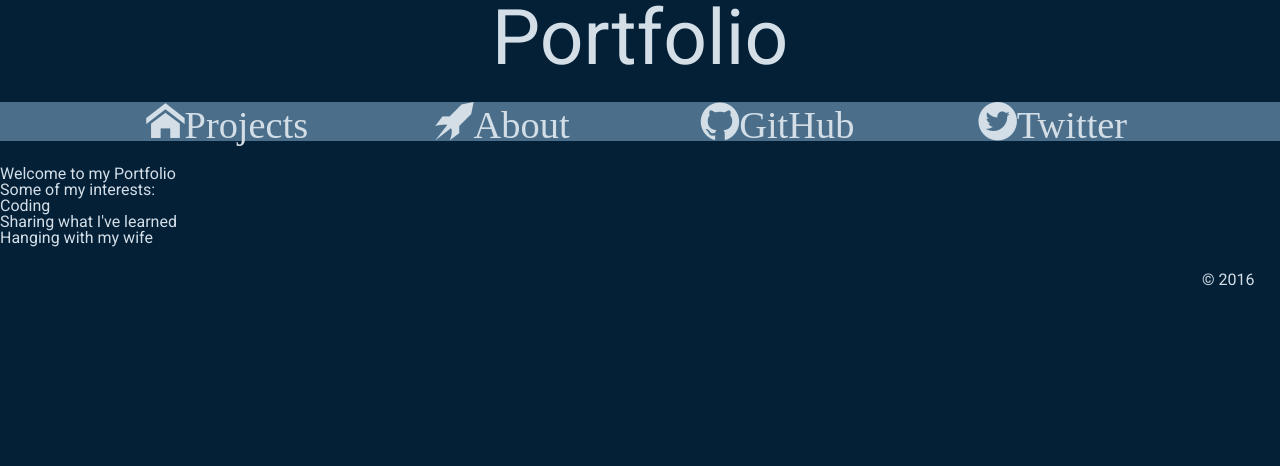
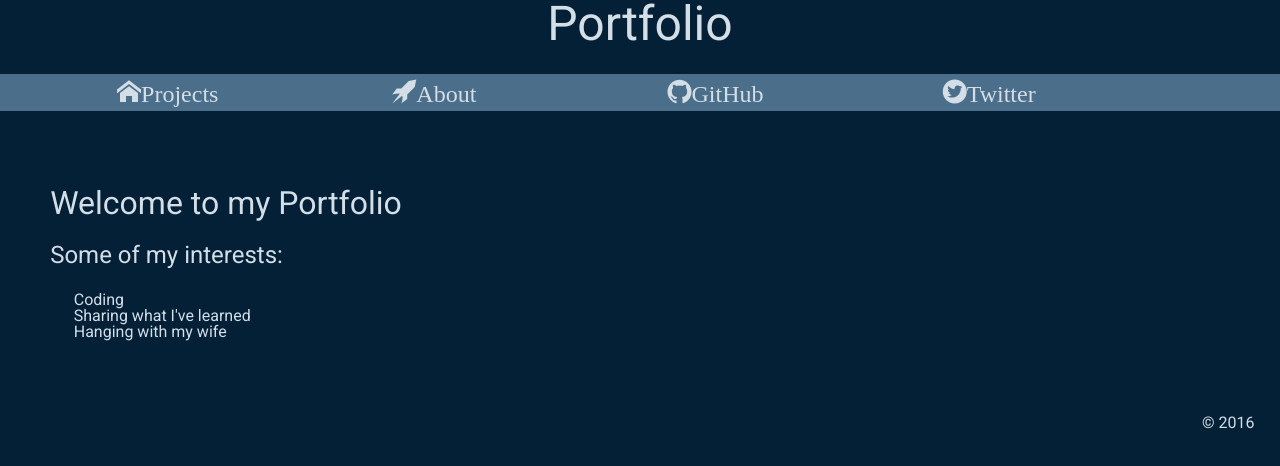
Before and after one commit to bharding2/portfolio, a plain HTML site: page index.html in a window 1280 px wide. Both pictures are taken after a click on the link "About". Drawn offline with Linux system fonts and the light colour scheme; files whose address does not match are found by name.

Commit message:
styling refactor

```diff
--- a/css/base.css
+++ b/css/base.css
@@ -11,10 +11,14 @@ body {
   color: #D3DEE7;
 }
 
+header {
+  position: relative;
+}
+
 h1{
   display: flex;
   justify-content: center;
-  font-size: 6vw;
+  font-size: 3em;
 }
 
 hr {
--- a/css/layout.css
+++ b/css/layout.css
@@ -1,4 +1,36 @@
 #projects select{
-  width: 90%;
-  margin: 0 5% 0 5%;
+  width: 85%;
+  margin: 0.5% 5% 0 10%;
+  font-size: 1.25em;
 }
+
+article {
+  padding: 2%;
+}
+
+article h2 {
+  font-size: 2em;
+  margin: 2%;
+}
+
+article h3 {
+  font-size: 1.5em;
+  margin: 2%;
+}
+
+article ul {
+  margin: 2%;
+}
+
+article li {
+  margin: 0 2% 0 2%;
+}
+
+article a {
+  margin: 2%;
+  color: #AEAED1;
+}
+
+article p {
+  margin: 0 2% 0 2%;
+}
--- a/css/module.css
+++ b/css/module.css
@@ -4,11 +4,11 @@ nav {
 
 nav a {
   display: flex;
-  justify-content: center;
+  justify-content: flex-start;
   text-decoration: none;
   width: 20%;
   color: #D3DEE7;
-  font-size: 6vw;
+  font-size: 2em;
 }
 
 nav ul {
@@ -16,16 +16,16 @@ nav ul {
   display: none;
   padding: 0;
   list-style: none;
-  clear: both;
 }
 
 nav:hover ul {
   display: block;
-  padding: 0 7% 0 7%;
+  padding: 0 7% 0 15%;
 }
 
 nav li {
   display: inline;
+  padding: 3% 0 3% 0;
 }
 
 nav li:hover{
@@ -33,22 +33,10 @@ nav li:hover{
 }
 
 .icon-menu {
-  float: left;
-  font-size: 6vw;
-}
-
-article h2 {
-  font-size: 200%;
-  margin: 2%;
-}
-
-article a {
-  margin: 2%;
-  color: #AEAED1;
-}
-
-article p {
-  margin: 0 2% 0 2%;
+  position: absolute;
+  top: 1.75em;
+  left: 0.5%;
+  font-size: 2em;
 }
 
 .byline {
@@ -73,8 +61,15 @@ article p {
   nav:hover ul {
     display: flex;
     justify-content: space-around;
+    padding: 0 7% 0 7%;
   }
 
   nav a {
-    font-size: 3vw;
+    font-size: 1.5em;
+  }
+
+  #projects select{
+    width: 90%;
+    margin: 0 5% 0 5%;
+  }
 }
--- a/index.html
+++ b/index.html
@@ -12,7 +12,6 @@
   <body>
     <header>
       <h1>Portfolio</h1>
-    </header>
       <nav>
         <span class="icon-menu"></span>
         <ul>
@@ -22,35 +21,34 @@
           <a href="https://twitter.com/FcSlothbear" target="_blank"><li class="icon-twitter3">Twitter</li></a>
         </ul>
       </nav>
+    </header>
     <main>
       <section id="projects" class="tab_content">
         <select id="category_filter">
           <option value="">-- Filter by Categories --</option>
         </select>
         <article class="template" data-category="cat">
-          <header>
           <h2>Project Title</h2>
           <div class="byline">
             <address><a href="">GitHub</a></address>
             <p>published <time pubdate datetime="2000-01-01">publish time</time></p>
           </div>
-          </header>
           <section class="project_body"></section>
           <a href="#" class="read_on">Read on &rarr;</a>
         </article>
       </section>
       <section id="about" class="tab_content">
-        <header>
-          Welcome to my Portfolio
-        </header>
+        <article>
+          <h2>Welcome to my Portfolio</h2>
           <section>
-          <h2>Some of my interests:</h2>
+            <h3>Some of my interests:</h3>
             <ul>
               <li>Coding</li>
               <li>Sharing what I've learned</li>
               <li>Hanging with my wife</li>
             </ul>
           </section>
+        </article>
     </main>
       <footer>
         &copy; 2016
```
Lines whose indentation alone changed are shown as unchanged.
